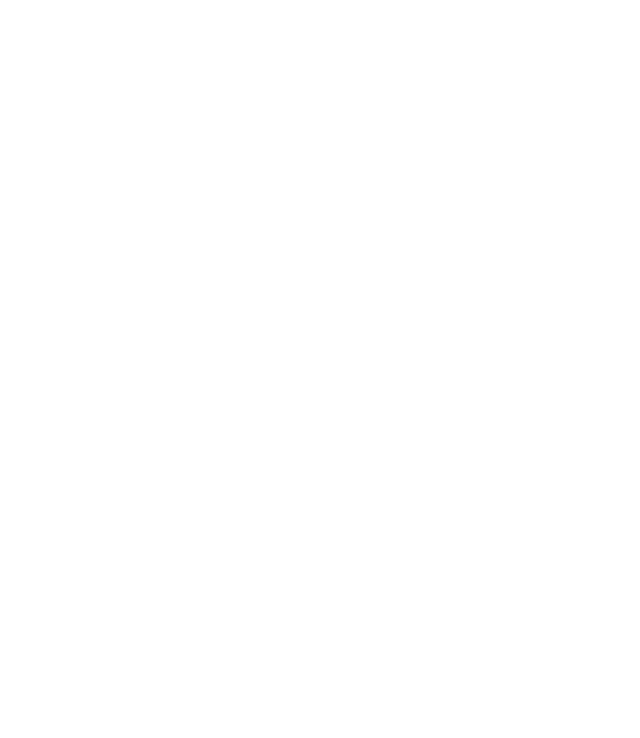
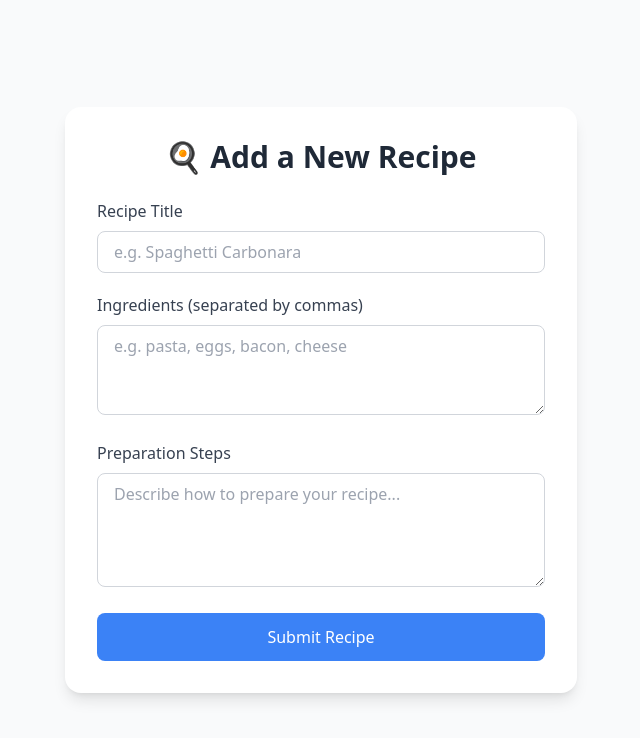
Before and after one commit to BlessedUfuoma/alx-fe-reactjs, a React app in the folder recipe-sharing-platform/: page /add-recipe in a window 1280 px wide. Before the commit this address had no page. Shown: the top 738 px of the page, without its empty margins (319-959 px from the left). Built offline with nearby package versions, Linux system fonts and the light colour scheme; the HTML template or start-up script is replaced by a standard one.

Commit message:
add new reciepe button

```diff
--- a/recipe-sharing-platform/src/App.jsx
+++ b/recipe-sharing-platform/src/App.jsx
@@ -1,6 +1,7 @@
 import { BrowserRouter as Router, Routes, Route } from "react-router-dom";
 import HomePage from "./components/HomePage";
 import RecipeDetail from "./components/RecipeDetail";
+import AddRecipeForm from "./components/AddRecipeForm";
 
 function App() {
   return (
@@ -8,6 +9,7 @@
       <Routes>
         <Route path="/" element={<HomePage />} />
         <Route path="/recipe/:id" element={<RecipeDetail />} />
+        <Route path="/add-recipe" element={<AddRecipeForm />} />
       </Routes>
     </Router>
   );
--- /dev/null
+++ b/recipe-sharing-platform/src/components/AddRecipeForm.jsx
@@ -0,0 +1,107 @@
+import { useState } from "react";
+
+function AddRecipeForm() {
+  const [title, setTitle] = useState("");
+  const [ingredients, setIngredients] = useState("");
+  const [steps, setSteps] = useState("");
+  const [error, setError] = useState("");
+
+  const handleSubmit = (e) => {
+    e.preventDefault();
+
+    // Simple front-end validation
+    if (!title.trim() || !ingredients.trim() || !steps.trim()) {
+      setError("Please fill out all fields before submitting.");
+      return;
+    }
+
+    const ingredientsList = ingredients.split(",").map((item) => item.trim());
+    if (ingredientsList.length < 2) {
+      setError("Please include at least two ingredients.");
+      return;
+    }
+
+    // Simulate successful submission
+    const newRecipe = {
+      title,
+      ingredients: ingredientsList,
+      steps,
+    };
+
+    console.log("New Recipe Added:", newRecipe);
+
+    // Clear form after submit
+    setTitle("");
+    setIngredients("");
+    setSteps("");
+    setError("");
+    alert("Recipe submitted successfully!");
+  };
+
+  return (
+    <div className="min-h-screen bg-gray-50 flex items-center justify-center py-10 px-5">
+      <form
+        onSubmit={handleSubmit}
+        className="bg-white shadow-lg rounded-2xl p-8 w-full max-w-lg"
+      >
+        <h1 className="text-3xl font-bold text-gray-800 text-center mb-6">
+          🍳 Add a New Recipe
+        </h1>
+
+        {error && (
+          <p className="bg-red-100 text-red-700 px-4 py-2 rounded-md mb-4 text-center">
+            {error}
+          </p>
+        )}
+
+        <div className="mb-5">
+          <label className="block text-gray-700 font-medium mb-2">
+            Recipe Title
+          </label>
+          <input
+            type="text"
+            value={title}
+            onChange={(e) => setTitle(e.target.value)}
+            placeholder="e.g. Spaghetti Carbonara"
+            className="w-full border border-gray-300 rounded-lg px-4 py-2 focus:outline-none focus:ring-2 focus:ring-blue-400"
+          />
+        </div>
+
+        <div className="mb-5">
+          <label className="block text-gray-700 font-medium mb-2">
+            Ingredients (separated by commas)
+          </label>
+          <textarea
+            value={ingredients}
+            onChange={(e) => setIngredients(e.target.value)}
+            placeholder="e.g. pasta, eggs, bacon, cheese"
+            rows="3"
+            className="w-full border border-gray-300 rounded-lg px-4 py-2 focus:outline-none focus:ring-2 focus:ring-blue-400"
+          ></textarea>
+        </div>
+
+        <div className="mb-5">
+          <label className="block text-gray-700 font-medium mb-2">
+            Preparation Steps
+          </label>
+          <textarea
+            value={steps}
+            onChange={(e) => setSteps(e.target.value)}
+            placeholder="Describe how to prepare your recipe..."
+            rows="4"
+            className="w-full border border-gray-300 rounded-lg px-4 py-2 focus:outline-none focus:ring-2 focus:ring-blue-400"
+          ></textarea>
+        </div>
+
+        <button
+          type="submit"
+          className="w-full bg-blue-500 text-white py-3 rounded-lg hover:bg-blue-600 transition"
+        >
+          Submit Recipe
+        </button>
+      </form>
+    </div>
+  );
+}
+
+export default AddRecipeForm;
--- a/recipe-sharing-platform/src/components/HomePage.jsx
+++ b/recipe-sharing-platform/src/components/HomePage.jsx
@@ -17,6 +17,15 @@
       <h1 className="text-4xl font-bold text-center text-gray-800 mb-10">
         🍽️ Recipe Sharing Platform
       </h1>
+
+<div className="text-center mb-8">
+  <Link
+    to="/add-recipe"
+    className="inline-block px-6 py-2 bg-green-500 text-white rounded-lg hover:bg-green-600 transition"
+  >
+    ➕ Add New Recipe
+  </Link>
+</div>
 
       <div className="grid grid-cols-1 sm:grid-cols-2 lg:grid-cols-3 gap-8">
         {recipes.map((recipe) => (
```
